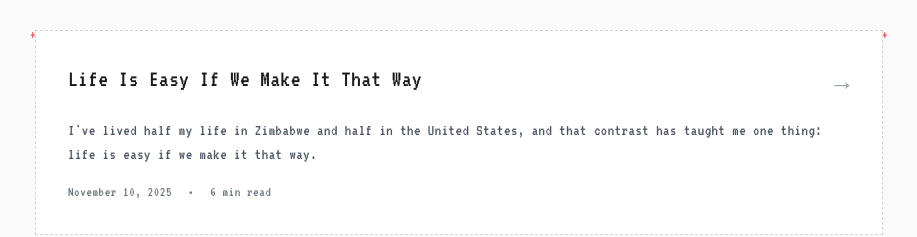
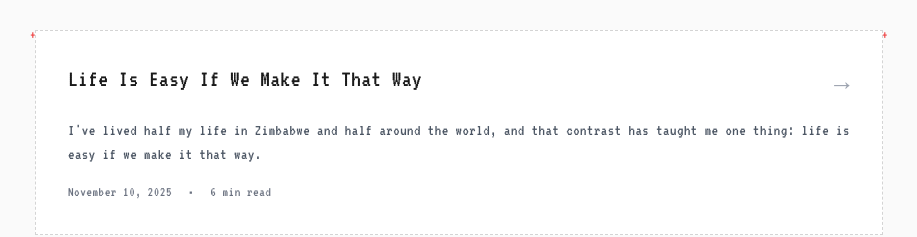
Before and after one commit to Marlvin12/personal, a Next.js app: page /blogs in a window 1280 px wide. Shown: the part 1216-1453 px from the top of the page, without its empty margins (181-1098 px from the left). Built offline with nearby package versions, Linux system fonts and the light colour scheme.

Commit message:
Update essay text: change 'United States' to 'around the world'

```diff
--- a/app/blogs/[slug]/page.tsx
+++ b/app/blogs/[slug]/page.tsx
@@ -48,7 +48,7 @@ const essays: Record<
     date: 'November 10, 2025',
     readTime: '6 min read',
     content: [
-      `I've lived half my life in Zimbabwe and half in the United States, and that contrast has taught me one thing: life is easy if we make it that way.`,
+      `I've lived half my life in Zimbabwe and half around the world, and that contrast has taught me one thing: life is easy if we make it that way.`,
       `In Zimbabwe, people are happy. They laugh loudly, dance freely, and live slowly. According to mainstream media, they're "poor." But I've realized the world often equates not having with unhappiness, as if peace only exists behind a credit score.`,
       `My grandparents built their home in one month — mortar bricks molded by my cousins, a few bags of cement, and pure teamwork. No debt. No mortgage. Just family and freedom. Meanwhile, in America, you can build the same house — maybe even better — but you'll spend thirty years paying for it. That's when I understood what true freedom is.`,
       `Freedom isn't having more than yesterday; it's having enough for today. My grandparents grow their food, raise chickens and cattle, and live without alarm clocks or rent reminders. They are rich — not in money, but in time.`,
--- a/app/blogs/page.tsx
+++ b/app/blogs/page.tsx
@@ -38,7 +38,7 @@ const essays = [
   {
     id: 'life-is-easy',
     title: 'Life Is Easy If We Make It That Way',
-    excerpt: 'I\'ve lived half my life in Zimbabwe and half in the United States, and that contrast has taught me one thing: life is easy if we make it that way.',
+    excerpt: 'I\'ve lived half my life in Zimbabwe and half around the world, and that contrast has taught me one thing: life is easy if we make it that way.',
     date: 'November 10, 2025',
     readTime: '6 min read',
   },
```
